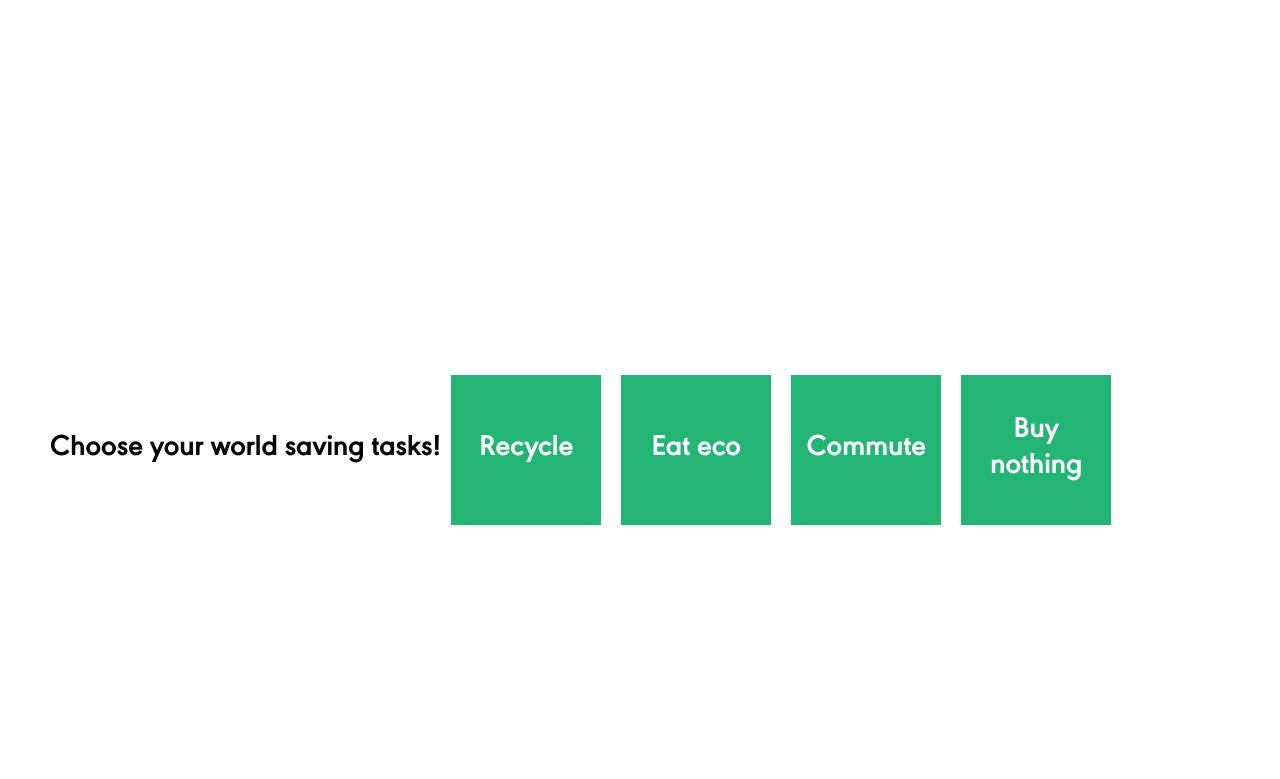
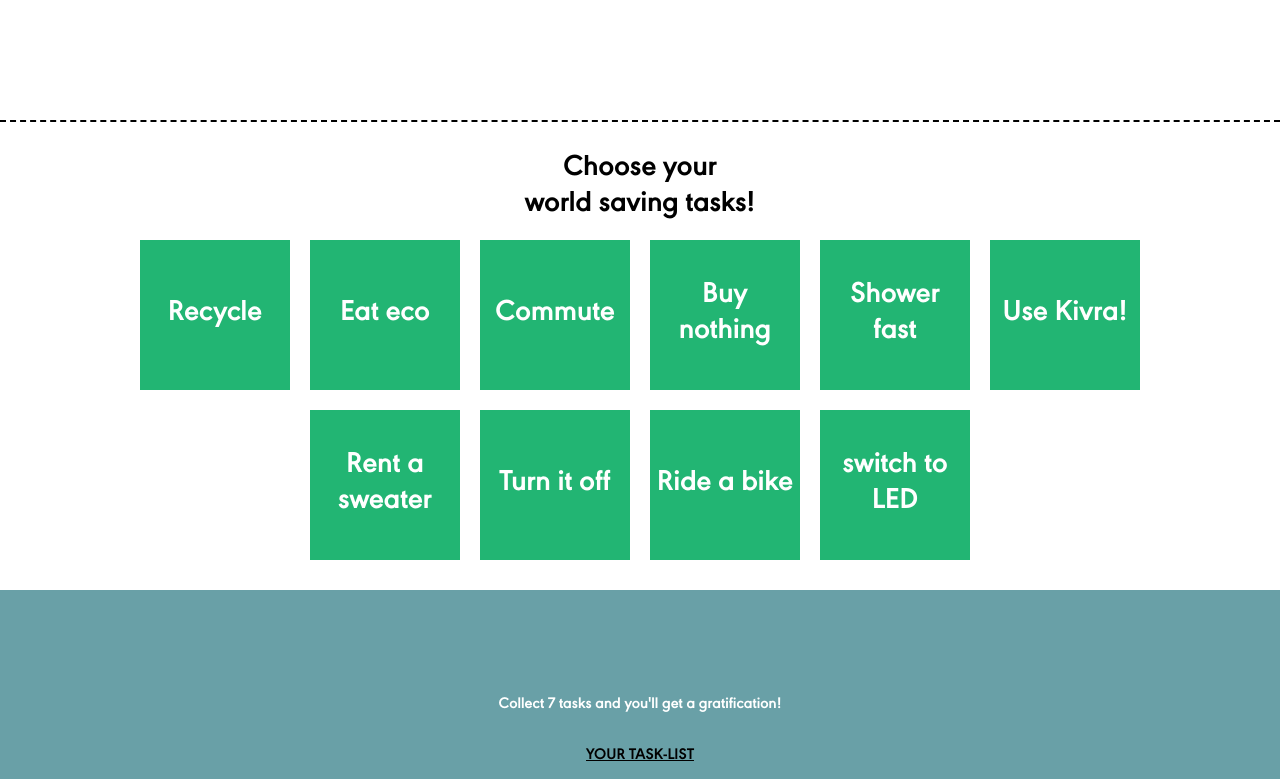
Before and after one commit to stuven1/habittracker, a React app in the folder code/: page / in a window 1280 px wide. Shown: the part 680-1459 px from the top of the page. Built offline with nearby package versions, Linux system fonts and the light colour scheme.

Commit message:
more fix

```diff
--- a/code/src/components/ChooseTask.js
+++ b/code/src/components/ChooseTask.js
@@ -8,9 +8,11 @@ class ChooseTask extends React.Component {
 
   render() {
     return (
-      <div className="chooseTask-container">
+      <div >
+        <div className="choosetask-headline">Choose your <br /> world saving tasks!</div>
 
-        <div className="choosetask-headline">Choose your world saving tasks!</div>
+        <div className="chooseTask-container">
+
         {taskGenerator.map((element, index) => (
           <Button
             key={index}
@@ -18,6 +20,7 @@ class ChooseTask extends React.Component {
             handleAddTask={this.props.handleAddTask}
             handleRemoveTask={this.props.handleRemoveTask} />
         ))}
+        </div>
       </div>
     )
   }
--- a/code/src/components/app.js
+++ b/code/src/components/app.js
@@ -72,7 +72,7 @@ class App extends React.Component {
         <div>
           <ChooseTask
             handleAddTask={this.handleAddTask}
-            handleRemoveTask={this.handleRemoveTask}/>
+            handleRemoveTask={this.handleRemoveTask} />
         </div>
 
         <div className="app-form-list-form">
--- a/code/src/components/chooseTask.css
+++ b/code/src/components/chooseTask.css
@@ -20,14 +20,16 @@ button.down {
 .chooseTask-container {
   display: flex;
   flex-flow: row wrap;
-  justify-content: flex-start;
-  align-items: center;
+  justify-content: center;
+  align-items: flex-start;
   padding: 20px 50px;
-  height: 160vh;
   width: 100%;
 }
 
 .choosetask-headline {
+  height: 90px;
+  padding: 30px;
+  border-top: 2px dashed black;
   font-size: 30px;
   color: black;
 }
--- a/code/src/components/header/header.css
+++ b/code/src/components/header/header.css
@@ -9,7 +9,7 @@
 }
 
 .logo-container img{
-  height: 300px;
+  height: 250px;
 }
 .kivra-logo-container {
   display: flex;
```
